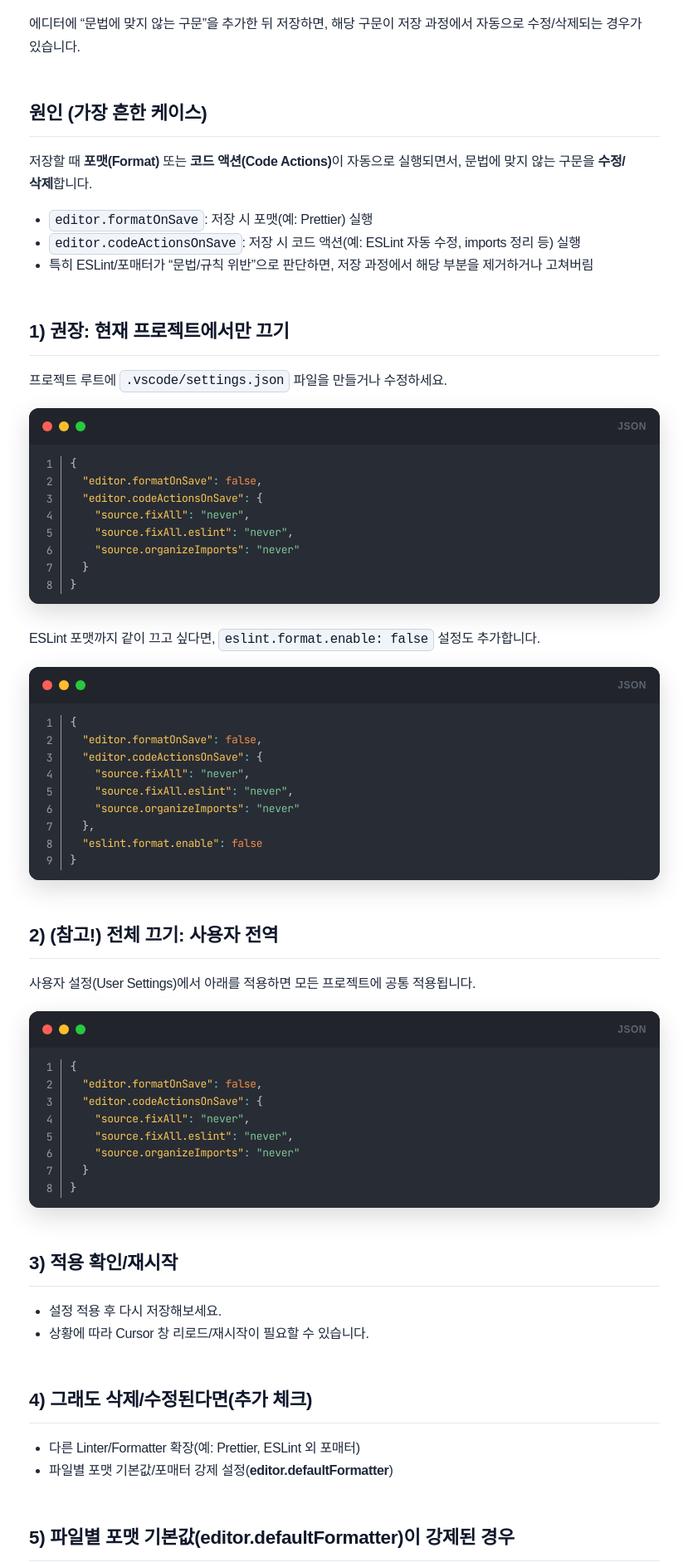
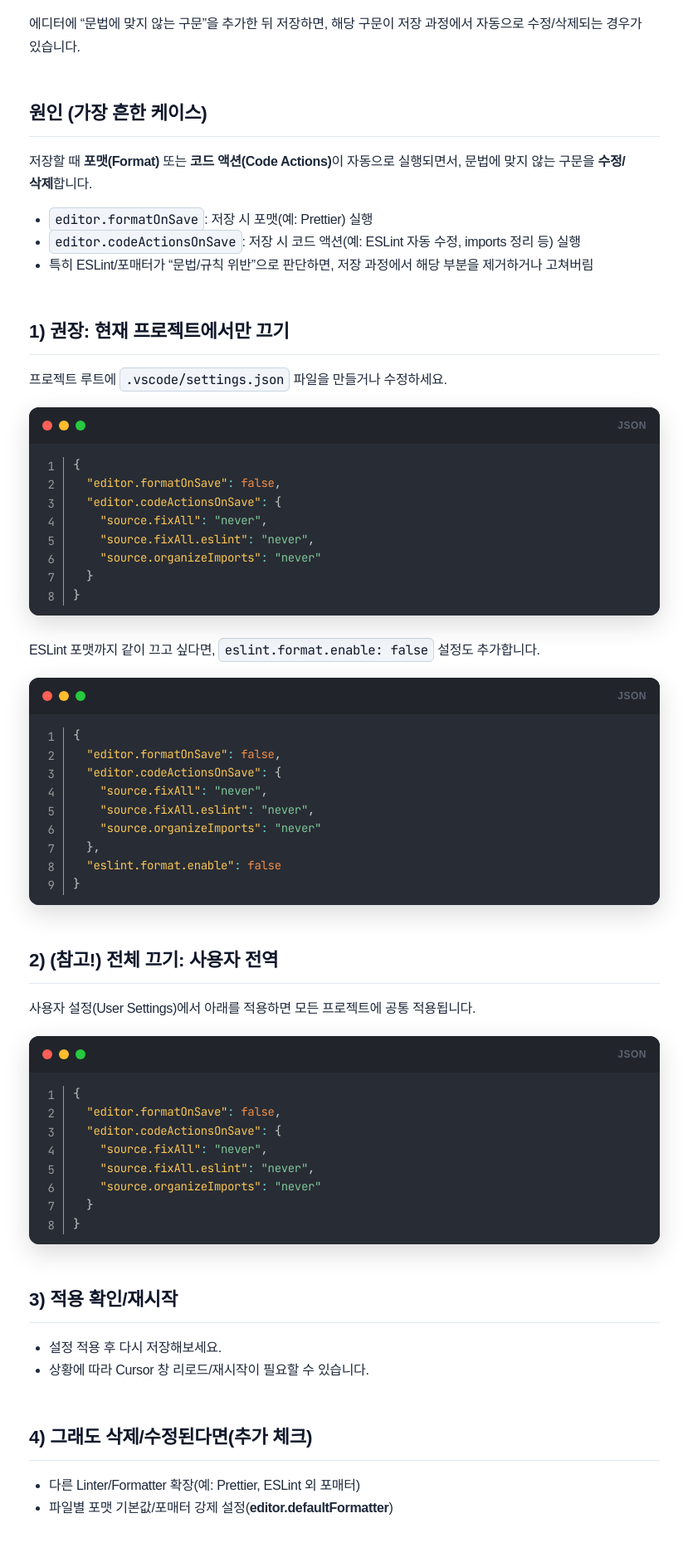
Before and after one commit to KNOUAC/story, a Jekyll site: the page built from docs/cursor/01_prevent_code_deletion_on_save.md, in a window 1280 px wide. Shown: the part 340-2223 px from the top of the page at 83% size, without its empty margins (225-1054 px from the left). Built offline with Jekyll 4.4.1, drawn with Linux system fonts in a browser that asks for light colours; nearby versions of some CDN libraries; some web fonts are replaced.

Commit message:
docs: update docs

```diff
--- a/assets/css/style.css
+++ b/assets/css/style.css
@@ -1,5 +1,6 @@
 @import url('https://cdn.jsdelivr.net/gh/orioncactus/pretendard/dist/web/static/pretendard.css');
 @import url('https://fonts.googleapis.com/css2?family=JetBrains+Mono:ital,wght@0,100..800;1,100..800&display=swap');
+@import url('https://fonts.googleapis.com/css2?family=Fira+Code:wght@300..700&display=swap');
 
 :root {
   --bg-body: #f8fafc;
@@ -47,7 +48,7 @@ body {
   border-radius: 6px !important;
   font-size: 0.98em !important;
   border: 1px solid #cbd5e1 !important;
-  font-family: 'Pretendard', monospace !important;
+  font-family: 'JetBrains Mono', monospace !important;
   text-shadow: none !important; /* Prism이 강제로 넣는 텍스트 그림자 제거 */
 }
 
@@ -152,9 +153,9 @@ body {
 .code-container pre[class*="language-"],
 .code-container code[class*="language-"],
 .code-container .line-numbers-rows {
-  font-size: 13px !important;
+  font-size: 14px !important;
   line-height: 1.6 !important;
-  font-family: 'JetBrains Mono', 'Consolas', 'Monaco', 'Andale Mono', 'Ubuntu Mono', monospace !important;
+  font-family: 'JetBrains Mono', 'Fira Code', 'Monaco', 'Andale Mono', 'Ubuntu Mono', monospace !important;
 }
 
 /* 6. 목차 */
```
